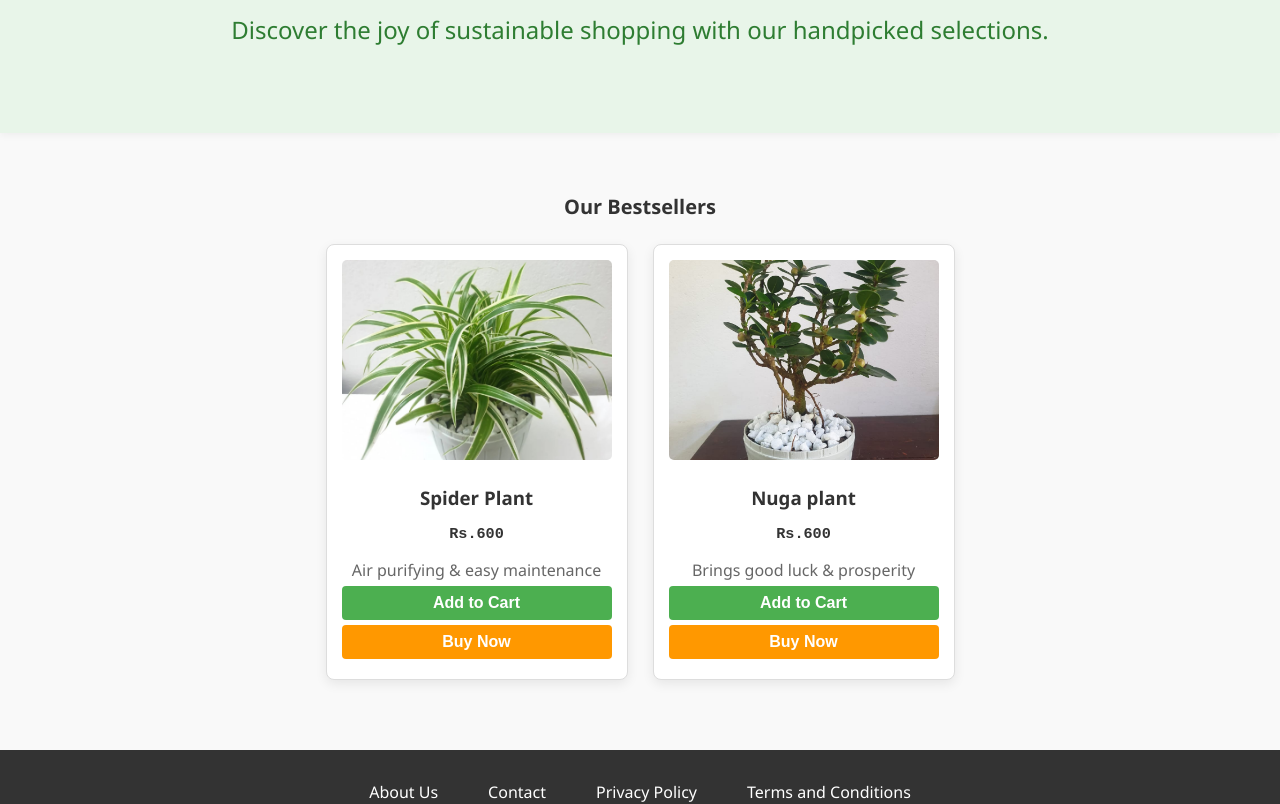
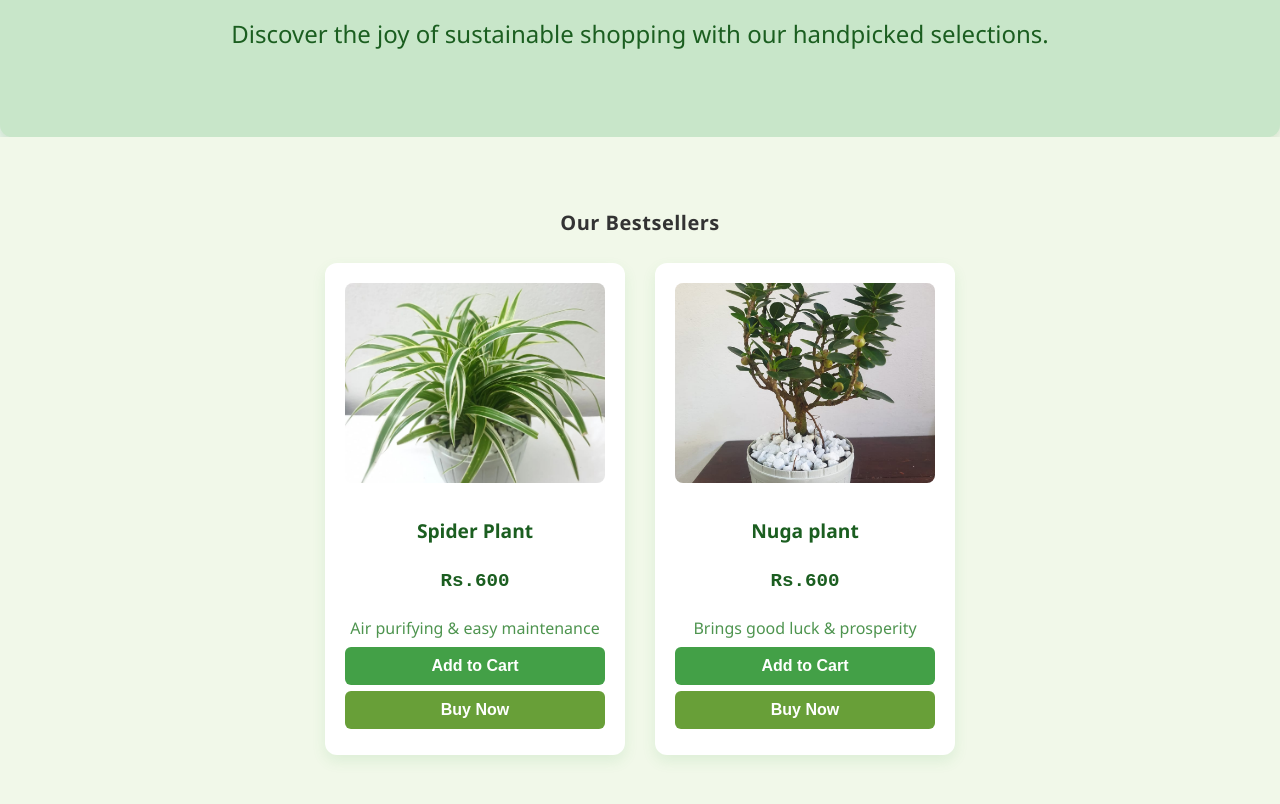
Before and after one commit to NHNm17/Potted-Plants-Website, a React (Create React App) app in the folder Potted-Plants-Website-main/Project/frontend/: page / in a window 1280 px wide. Shown: the part 380-1184 px from the top of the page. Built offline with nearby package versions, Linux system fonts and the light colour scheme.

Commit message:
update css parts

```diff
--- a/Potted-Plants-Website-main/Project/frontend/src/Components/Home/home.css
+++ b/Potted-Plants-Website-main/Project/frontend/src/Components/Home/home.css
@@ -1,13 +1,13 @@
-/* Home.css */
-
+/* Reset and Base Styles */
 body {
   margin: 0;
   font-family: 'Segoe UI', Tahoma, Geneva, Verdana, sans-serif;
-  background-color: #f9f9f9;
-  color: #333;
+  background: linear-gradient(to right, #e8f5e9, #f1f8e9);
+  color: #2e7d32;
+  line-height: 1.6;
 }
 
-/* General Container */
+/* Main Container */
 .home-container {
   text-align: center;
   background-size: cover;
@@ -17,31 +17,35 @@ body {
 /* Headings */
 h2 {
   text-align: center;
-  margin-top: 30px;
-  font-size: 2rem;
-  color: #2e7d32;
+  margin-top: 40px;
+  margin-bottom: 20px;
+  font-size: 2.2rem;
+  color: #1b5e20;
+  letter-spacing: 0.5px;
 }
 
 /* Hero Section */
 .hero-section {
-  padding: 60px 20px;
-  background-color: #e8f5e9;
-  color: #2e7d32;
+  padding: 60px 30px;
+  background-color: #c8e6c9;
+  color: #1b5e20;
   font-size: 1.5rem;
-  line-height: 1.6;
-  box-shadow: 0 2px 8px rgba(0, 0, 0, 0.05);
+  font-weight: 500;
+  box-shadow: 0 4px 12px rgba(27, 94, 32, 0.15);
+  border-radius: 0 0 12px 12px;
 }
 
 /* Featured Products */
 .featured-products {
-  padding: 40px 20px;
+  padding: 50px 30px;
+  background-color: #f1f8e9;
 }
 
 .products {
   display: flex;
   justify-content: center;
-  gap: 25px;
   flex-wrap: wrap;
+  gap: 30px;
   max-width: 1200px;
   margin: 0 auto;
 }
@@ -49,50 +53,56 @@ h2 {
 /* Product Card */
 .product-card {
   background-color: #ffffff;
-  padding: 25px;
-  width: 270px;
+  padding: 25px 20px;
+  width: 260px;
   text-align: center;
   border-radius: 12px;
-  box-shadow: 0 4px 12px rgba(0, 0, 0, 0.08);
-  transition: transform 0.2s ease, box-shadow 0.2s ease;
+  box-shadow: 0 6px 14px rgba(76, 175, 80, 0.1);
+  transition: transform 0.25s ease, box-shadow 0.25s ease;
 }
 
 .product-card:hover {
-  transform: translateY(-5px);
-  box-shadow: 0 6px 16px rgba(0, 0, 0, 0.12);
+  transform: translateY(-6px);
+  box-shadow: 0 10px 20px rgba(76, 175, 80, 0.2);
 }
 
 .product-card img {
   width: 100%;
   height: auto;
   border-radius: 10px;
-  margin-bottom: 15px;
+  margin-bottom: 20px;
 }
 
 /* Buttons */
-.buy-now, .add-cart {
-  padding: 10px 18px;
+.buy-now,
+.add-cart {
+  padding: 10px 20px;
+  font-size: 1rem;
+  font-weight: 600;
   border: none;
   cursor: pointer;
-  font-size: 1rem;
-  border-radius: 5px;
-  transition: background-color 0.3s ease;
+  border-radius: 8px;
+  transition: background-color 0.3s ease, transform 0.2s ease;
 }
 
+/* Buy Now Button */
 .buy-now {
-  background-color: #4CAF50;
+  background-color: #388e3c;
   color: white;
 }
 
 .buy-now:hover {
-  background-color: #43a047;
+  background-color: #2e7d32;
+  transform: scale(1.05);
 }
 
+/* Add to Cart Button */
 .add-cart {
-  background-color: #d32f2f;
-  color: white;
+  background-color: #a5d6a7;
+  color: #1b5e20;
 }
 
 .add-cart:hover {
-  background-color: #b71c1c;
+  background-color: #81c784;
+  transform: scale(1.05);
 }
--- a/Potted-Plants-Website-main/Project/frontend/src/Components/ProductDetails/ProductDetail.js
+++ b/Potted-Plants-Website-main/Project/frontend/src/Components/ProductDetails/ProductDetail.js
@@ -93,7 +93,7 @@ const ProductDetail = () => {
                     >
                         <h2>Feedback and Support</h2>
                     </a>
-                    <p>Press this to view previous Feedbacks and to add new feedbacks and Support requests.</p>
+                    <p color="black">Press Feedback and Support to view previous Feedbacks and to add new feedbacks and Support requests.</p>
                 </div>
             </div>
         </div>
--- a/Potted-Plants-Website-main/Project/frontend/src/Components/ProductPage/ProductPage.css
+++ b/Potted-Plants-Website-main/Project/frontend/src/Components/ProductPage/ProductPage.css
@@ -1,106 +1,156 @@
+/* Base Styles */
+body {
+    margin: 0;
+    font-family: 'Segoe UI', Tahoma, Geneva, Verdana, sans-serif;
+    background: linear-gradient(to right, #e8f5e9, #f1f8e9);
+    color: #2e7d32;
+  }
+
+  /* Container */
   .product-container {
-    padding: 20px;
+    padding: 30px;
     max-width: 1200px;
     margin: 0 auto;
   }
 
+  /* Heading */
   .product-container h2 {
     text-align: center;
     margin-bottom: 30px;
-    color: #2e7d32;
+    color: #1b5e20;
+    font-size: 2rem;
+    letter-spacing: 0.5px;
   }
 
+  /* Grid Layout */
   .product-list {
     display: grid;
     grid-template-columns: repeat(auto-fill, minmax(250px, 1fr));
-    gap: 20px;
+    gap: 25px;
   }
 
+  /* Product Card */
   .product-card {
-    border: 1px solid #ddd;
-    border-radius: 8px;
-    padding: 15px;
+    position: relative;
+    border-radius: 12px;
+    padding: 20px;
+    background-color: #ffffff;
     text-align: center;
-    transition: transform 0.3s ease;
+    box-shadow: 0 6px 14px rgba(76, 175, 80, 0.12);
+    transition: transform 0.3s ease, box-shadow 0.3s ease;
   }
 
   .product-card:hover {
-    transform: translateY(-5px);
-    box-shadow: 0 5px 15px rgba(0,0,0,0.1);
+    transform: translateY(-6px);
+    box-shadow: 0 12px 24px rgba(76, 175, 80, 0.2);
   }
 
   .product-card img {
     width: 100%;
     height: 200px;
     object-fit: cover;
-    border-radius: 5px;
-    margin-bottom: 10px;
+    border-radius: 8px;
+    margin-bottom: 15px;
   }
 
   .product-card h3 {
     margin: 10px 0;
-    color: #333;
+    color: #1b5e20;
+    font-size: 1.2rem;
   }
 
   .product-card p {
     margin: 5px 0;
-    color: #666;
+    color: #4e944f;
   }
 
+  /* Stock Labels */
   .in-stock {
     color: #2e7d32;
+    font-weight: bold;
   }
 
   .out-of-stock {
     color: #c62828;
-}
-
-.add-cart, .buy-now, .add-note {
-    display: block;
-    width: 100%;
-    padding: 8px;
-    margin: 5px 0;
-    border: none;
-    border-radius: 4px;
-    cursor: pointer;
     font-weight: bold;
   }
 
+  /* Buttons */
+  .add-cart,
+  .buy-now,
+  .add-note {
+    display: block;
+    width: 100%;
+    padding: 10px;
+    margin: 6px 0;
+    border: none;
+    border-radius: 6px;
+    cursor: pointer;
+    font-weight: 600;
+    transition: background-color 0.3s ease, transform 0.2s ease;
+  }
+
   .add-cart {
-    background-color: #4caf50;
+    background-color: #43a047;
     color: white;
   }
 
   .add-cart:disabled {
-    background-color: #cccccc;
+    background-color: #bdbdbd;
     cursor: not-allowed;
   }
 
   .buy-now {
-    background-color: #ff9800;
+    background-color: #689f38;
     color: white;
   }
 
   .buy-now:disabled {
-    background-color: #cccccc;
+    background-color: #bdbdbd;
     cursor: not-allowed;
   }
 
   .add-note {
-    background-color: #2196f3;
+    background-color: #558b2f;
     color: white;
-    margin-bottom: 10px;
   }
 
+  /* Feedback Link */
   .feedback-link {
     display: block;
-    margin-top: 10px;
-    color: #2196f3;
+    margin-top: 12px;
+    color: #33691e;
     text-decoration: none;
+    font-weight: 500;
   }
 
   .feedback-link:hover {
     text-decoration: underline;
+  }
+
+  /* Wishlist Icon */
+  .wishlist-icon {
+    position: absolute;
+    top: 10px;
+    right: 10px;
+    cursor: pointer;
+    z-index: 1;
+    font-size: 1.5rem;
+    background: rgba(255, 255, 255, 0.8);
+    border-radius: 50%;
+    width: 30px;
+    height: 30px;
+    display: flex;
+    align-items: center;
+    justify-content: center;
+  }
+
+  .filled-heart {
+    color: red;
+  }
+
+  .empty-heart {
+    color: #4e944f;
   }
 
   /* Modal Styles */
@@ -118,28 +168,30 @@
   }
 
   .note-modal {
-    background-color: white;
-    padding: 20px;
-    border-radius: 8px;
+    background-color: #ffffff;
+    padding: 25px;
+    border-radius: 10px;
     width: 400px;
     max-width: 90%;
+    box-shadow: 0 8px 20px rgba(0, 0, 0, 0.15);
   }
 
   .note-modal h3 {
     margin-top: 0;
-    color: #333;
+    color: #2e7d32;
   }
 
   .note-modal textarea {
     width: 100%;
     height: 100px;
     margin: 10px 0;
-    padding: 8px;
-    border: 1px solid #ddd;
-    border-radius: 4px;
+    padding: 10px;
+    border: 1px solid #c8e6c9;
+    border-radius: 6px;
     resize: vertical;
   }
 
+  /* Modal Buttons */
   .modal-buttons {
     display: flex;
     justify-content: flex-end;
@@ -147,46 +199,19 @@
   }
 
   .modal-buttons button {
-    padding: 8px 15px;
+    padding: 10px 16px;
     border: none;
-    border-radius: 4px;
+    border-radius: 6px;
     cursor: pointer;
+    font-weight: bold;
   }
 
   .modal-buttons button:first-child {
-    background-color: #4caf50;
+    background-color: #43a047;
     color: white;
   }
 
   .modal-buttons button:last-child {
-    background-color: #f44336;
+    background-color: #e53935;
     color: white;
   }
-.wishlist-icon {
-    position: absolute;
-    top: 10px;
-    right: 10px;
-    cursor: pointer;
-    z-index: 1;
-    font-size: 1.5rem;
-    background: rgba(255, 255, 255, 0.7);
-    border-radius: 50%;
-    width: 30px;
-    height: 30px;
-    display: flex;
-    align-items: center;
-    justify-content: center;
-}
-
-.filled-heart {
-    color: red;
-}
-
-.empty-heart {
-    color: #555;
-}
-
-.product-card {
-    position: relative; /* Add this to position the heart icon */
-    /* Your existing product-card styles */
-}
```
Also changed, not shown: Potted-Plants-Website-main/Project/frontend/src/Components/ProductDetails/ProductDetail.css (+41 -22 lines). Lines whose indentation alone changed are shown as unchanged.
